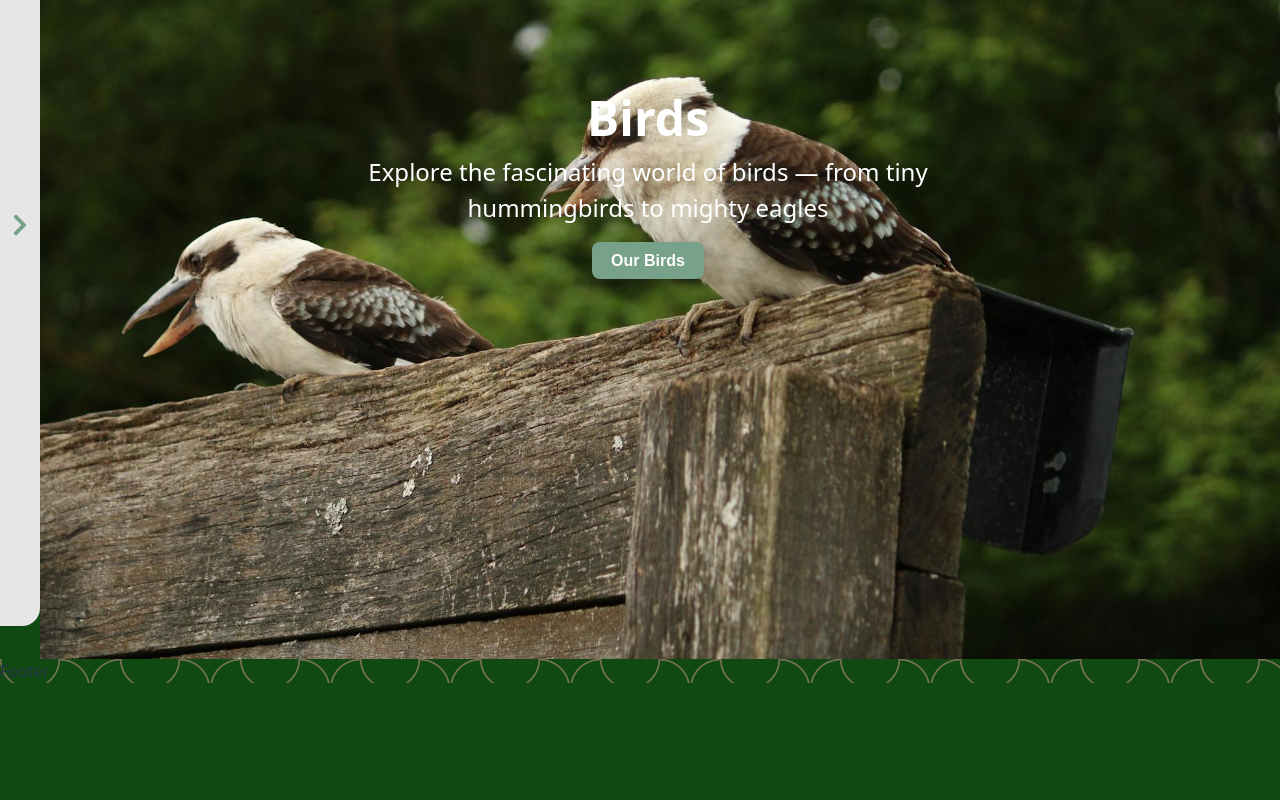
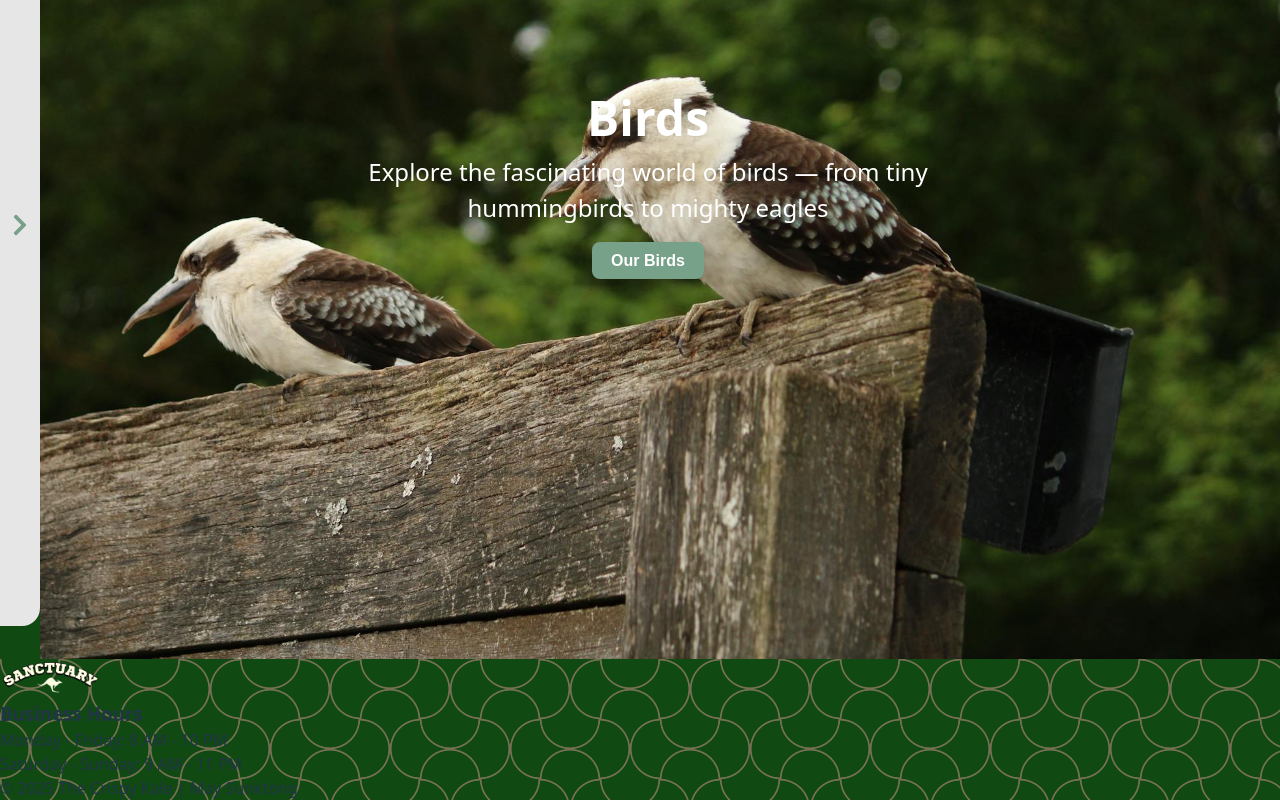
Before and after one commit to maysunktong/zoo-react, a React (Vite) app: page /birds in a window 1280 px wide. Shown: the part 318-1118 px from the top of the page. Before the commit the page ends 1001 px from the top, so only its background shows below. Built offline with nearby package versions, Linux system fonts and the light colour scheme.

Commit message:
Finish footer

```diff
--- a/src/components/Footer/index.jsx
+++ b/src/components/Footer/index.jsx
@@ -1,6 +1,19 @@
-import styles from "./footer.module.css"
+import styles from "./footer.module.css";
+import Logo from "/assets/logo/logo.png";
 
 const Footer = () => {
-  return <div className={styles.footer}>Footer</div>;
+  return (
+    <div className={styles.footer}>
+      <div className={styles.footer}>
+        <img src={Logo} alt="logo" width={100} />
+        <h3>Business Hours</h3>
+        <p>Monday - Friday: 8 AM - 10 PM</p>
+        <p>Saturday - Sunday: 9 AM - 11 PM</p>
+      </div>
+      <div className={styles.footerBottom}>
+        <p>&copy; 2025 The Crispy Kale | May Sunktong</p>
+      </div>
+    </div>
+  );
 };
 export default Footer;
```
